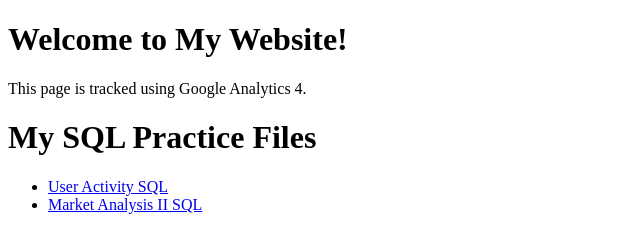
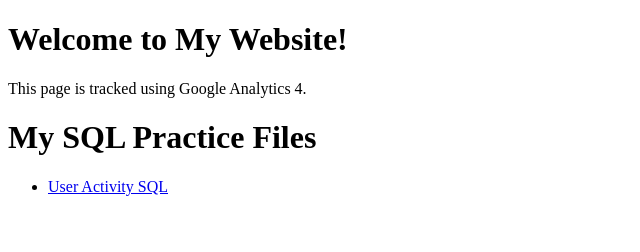
Before and after one commit to Lucyhou/Lucyhou.github.io, a plain HTML site: page index.html in a window 1280 px wide. Shown: the whole page, without its empty margins (0-640 px from the left). Drawn offline with Linux system fonts and the light colour scheme.

Commit message:
Comment out Market Analysis II SQL link
Comment out the Market Analysis II SQL link in index.html.

```diff
--- a/index.html
+++ b/index.html
@@ -22,7 +22,7 @@
     <h1>My SQL Practice Files</h1>
     <ul>
         <li><a href="https://github.com/Lucyhou/Lucyhou.github.io/blob/main/q%201141%20User%20Activity%20for%20the%20Past%2030%20Days%20I%20-%20Copy.sql">User Activity SQL</a></li>
-        <li><a href="q 1158 Market Analysis II.sql">Market Analysis II SQL</a></li>
+        <!-- <li><a href="q 1158 Market Analysis II.sql">Market Analysis II SQL</a></li> -->
     </ul>
 </body>
 
```
